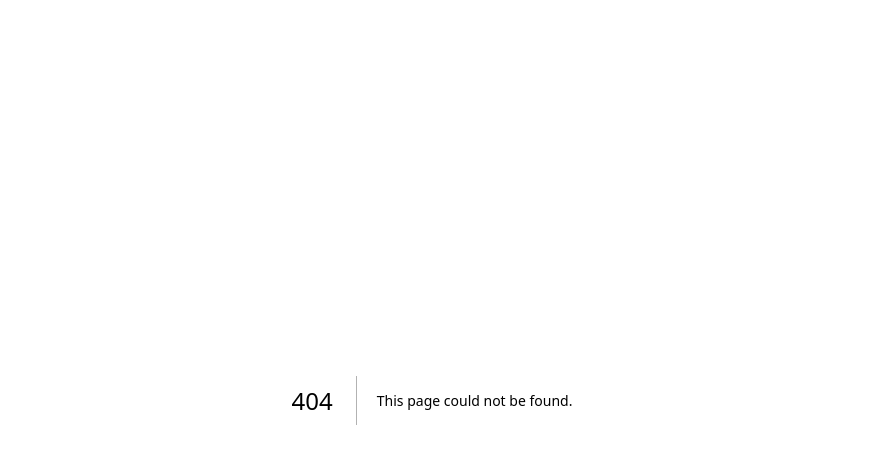
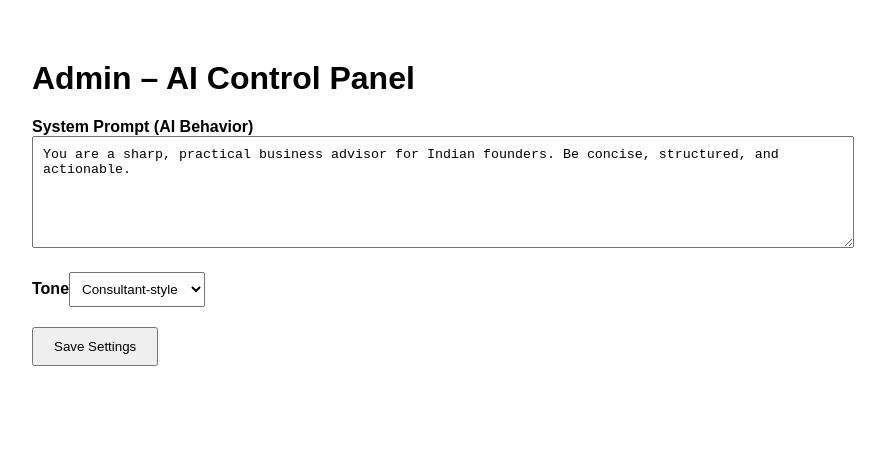
Before and after one commit to AashayDoshi/business-advisor, a Next.js app: page /admin in a window 1280 px wide. Before the commit this address had no page. Shown: the top 464 px of the page, without its empty margins (208-1093 px from the left). Built offline with nearby package versions, Linux system fonts and the light colour scheme.

Commit message:
Create admin.js

```diff
--- /dev/null
+++ b/pages/admin.js
@@ -0,0 +1,59 @@
+import { useState } from "react";
+
+export default function Admin() {
+  const [systemPrompt, setSystemPrompt] = useState(
+    "You are a sharp, practical business advisor for Indian founders. Be concise, structured, and actionable."
+  );
+  const [tone, setTone] = useState("Consultant-style");
+  const [saved, setSaved] = useState(false);
+
+  function saveSettings() {
+    localStorage.setItem("systemPrompt", systemPrompt);
+    localStorage.setItem("tone", tone);
+    setSaved(true);
+    setTimeout(() => setSaved(false), 2000);
+  }
+
+  return (
+    <div style={{ maxWidth: "800px", margin: "60px auto", fontFamily: "Arial" }}>
+      <h1>Admin – AI Control Panel</h1>
+      <div>
+        <label>
+          <strong>System Prompt (AI Behavior)</strong>
+        </label>
+        <textarea
+          rows="6"
+          style={{ width: "100%", padding: "10px" }}
+          value={systemPrompt}
+          onChange={(e) => setSystemPrompt(e.target.value)}
+        />
+      </div>
+      <div style={{ marginTop: "20px" }}>
+        <label>
+          <strong>Tone</strong>
+        </label>
+        <select
+          value={tone}
+          onChange={(e) => setTone(e.target.value)}
+          style={{ padding: "8px" }}
+        >
+          <option>Consultant-style</option>
+          <option>Founder-friendly</option>
+          <option>CFO-style</option>
+          <option>Blunt & direct</option>
+        </select>
+      </div>
+      <button
+        onClick={saveSettings}
+        style={{
+          padding: "10px 20px",
+          marginTop: "20px",
+          cursor: "pointer",
+        }}
+      >
+        Save Settings
+      </button>
+      {saved && <p style={{ color: "green" }}>Settings saved</p>}
+    </div>
+  );
+}
```
